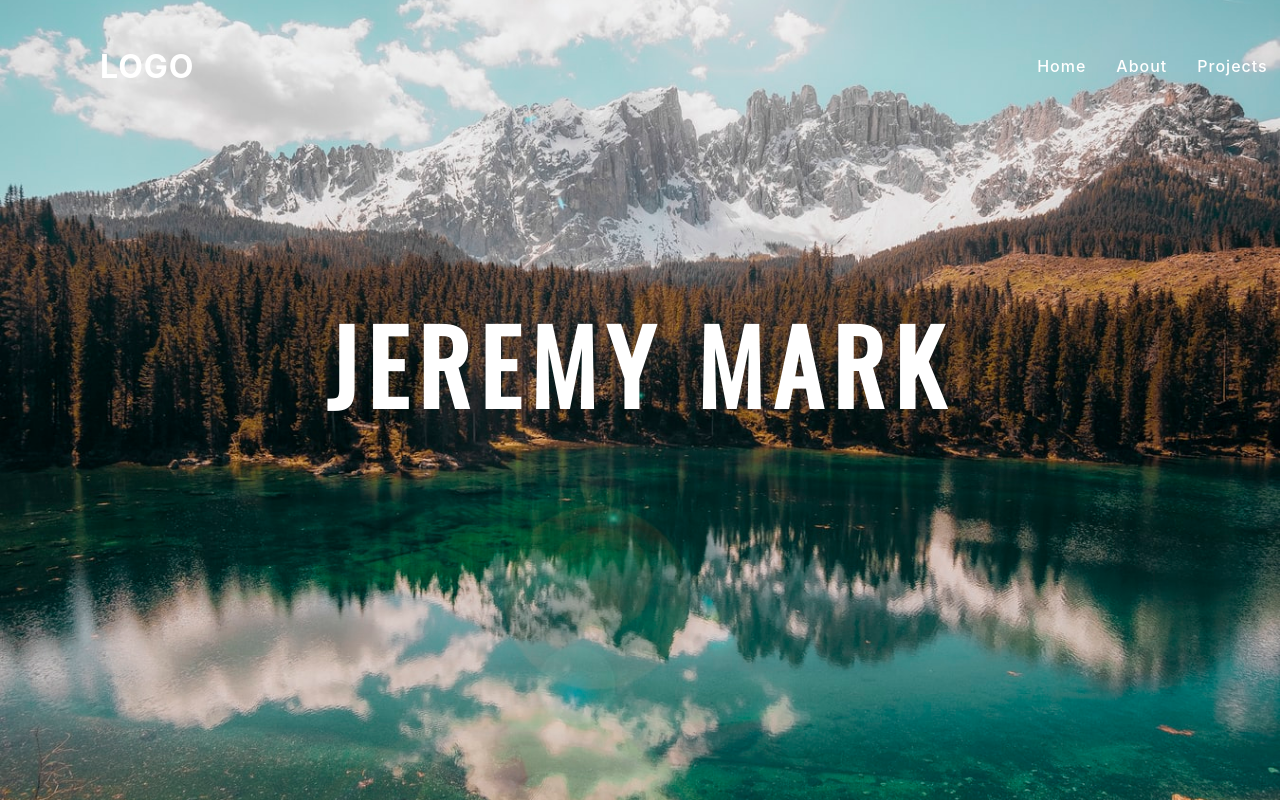
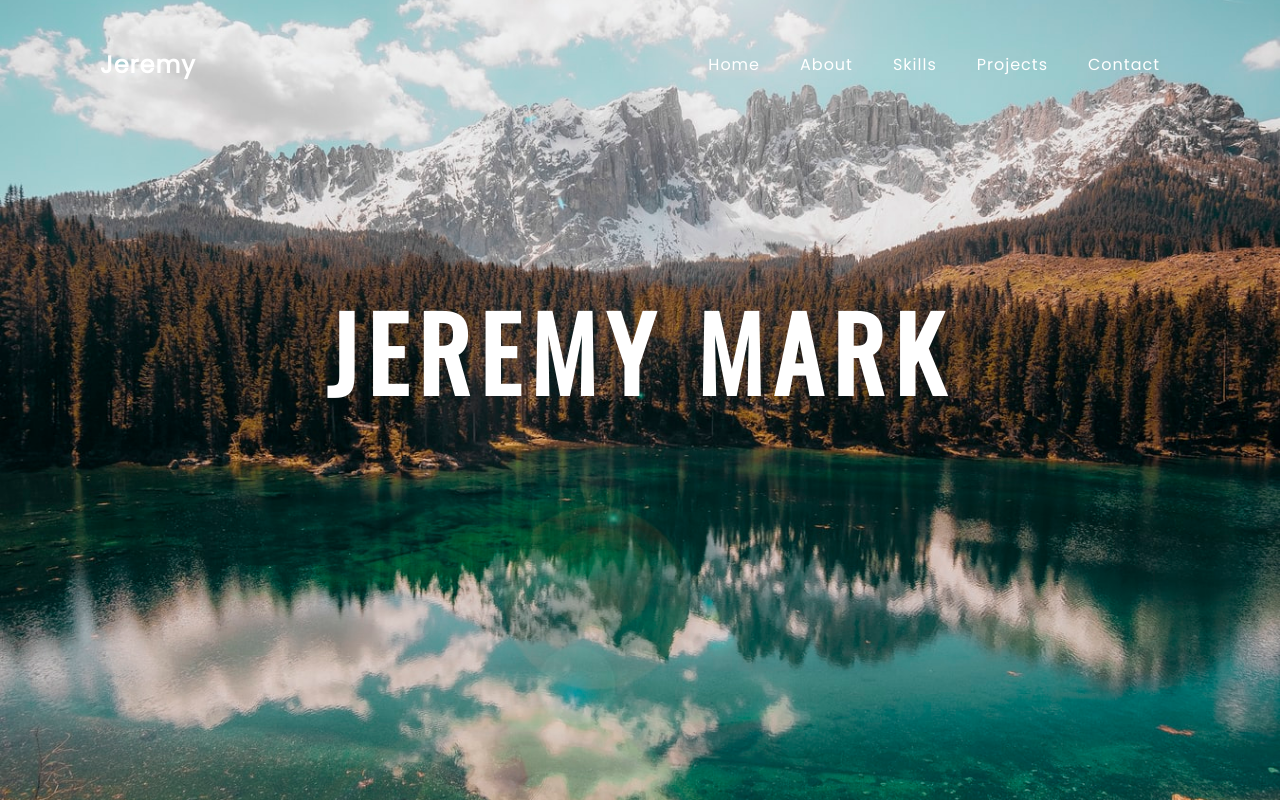
Before and after one commit to jaymar85/portfolio-v2, a React (Create React App) app: page / in a window 1280 px wide. Shown: the top 802 px of the page. Built offline with nearby package versions, Linux system fonts and the light colour scheme.

Commit message:
added responsive navbar and menu bar

```diff
--- /dev/null
+++ b/src/App.css
@@ -0,0 +1,50 @@
+* {
+    margin: 0;
+    padding: 0;
+    box-sizing: border-box;
+    font-family: 'Poppins', sans-serif;
+}
+
+body {
+    /* background: #000;
+    min-height: 200vh;  */
+}
+
+.App {
+    text-align: center;
+}
+
+.App-logo {
+    height: 40vmin;
+    pointer-events: none;
+}
+
+@media (prefers-reduced-motion: no-preference) {
+    .App-logo {
+    animation: App-logo-spin infinite 20s linear;
+    }
+}
+
+.App-header {
+    background-color: #282c34;
+    min-height: 100vh;
+    display: flex;
+    flex-direction: column;
+    align-items: center;
+    justify-content: center;
+    font-size: calc(10px + 2vmin);
+    color: white;
+}
+
+.App-link {
+    color: #61dafb;
+}
+
+@keyframes App-logo-spin {
+    from {
+    transform: rotate(0deg);
+    }
+    to {
+    transform: rotate(360deg);
+    }
+}
--- a/src/App.js
+++ b/src/App.js
@@ -5,6 +5,7 @@ import Resume from './components/resume/Resume';
 import About from './components/about/About';
 import Contact from './components/contact/Contact';
 import Navbar from './components/navbar/Navbar';
+import './App.css';
 
 function App() {
   return (
--- a/src/components/navbar/Navbar.js
+++ b/src/components/navbar/Navbar.js
@@ -1,4 +1,6 @@
 import React, {Component} from 'react';
+import {FontAwesomeIcon} from '@fortawesome/react-fontawesome';
+import { faBars } from '@fortawesome/free-solid-svg-icons'
 import './navbar.css';
 
 class Navbar extends Component {
@@ -25,16 +27,18 @@ class Navbar extends Component {
     render() {
         return (
             <div>
-                <header>
-                    <a href="#" className="logo">Logo</a>
+                <header onScroll={this.handleScroll} className={this.state.addClass}>
+                    <a href="#" className="logo">Jeremy</a>
                     <nav>
                         <ul>
-                            <li><a href="#">Home</a></li>
+                            <li><a href="#" className="active">Home</a></li>
                             <li><a href="#about">About</a></li>
+                            <li><a href="#skills">Skills</a></li>
                             <li><a href="#projects">Projects</a></li>
                             <li><a href="#contact">Contact</a></li>
                         </ul>
                     </nav>
+                    <div className="menu-toggle"><FontAwesomeIcon className='icon' icon={faBars} /></div>
                 </header>
             </div>
         );
--- a/src/components/navbar/navbar.css
+++ b/src/components/navbar/navbar.css
@@ -4,13 +4,14 @@ header {
     position: fixed;
     top: 0;
     left: 0;
-    width: 100vw;
+    width: 100%;
     display: flex;
     justify-content: space-between;
     align-items: center;
     transition-duration: 0.6s;
     padding: 40px 100px;
     z-index: 1000;
+    box-sizing: border-box;
 }
 
 header .logo {
@@ -18,39 +19,113 @@ header .logo {
     color: #fff;
     text-decoration: none;
     font-weight: 700;
-    font-size: 2em;
-    text-transform: uppercase;
+    font-size: 24px;
+    /* text-transform: uppercase; */
     letter-spacing: 1px;
+    height: 50px;
+    line-height: 50px;
 }
 
 header.sticky {
-    padding: 5px 100px;
+    padding: 0px 100px;
     background-color: #272727;
 }
 
-header ul {
+header nav {
+    position: relative;
+}
+
+header nav ul {
     position: relative;
     display: flex;
     justify-content: center;
     align-items: center;
 }
 
-header ul li {
+header nav ul li {
     position: relative;
     list-style: none;
 }
 
-header ul li a {
+header nav ul li a {
     position: relative;
-    margin: 0 15px;
+    /* margin: 0 15px; */
     text-decoration: none;
     color: #fff;
     letter-spacing: 1px;
     font-weight: 500;
     transition-duration: 0.6s;
+    height: 50px;
+    line-height: 50px;
+    padding: 0 20px;
+    display: block;
 }
 
 header.sticky .logo,
-header.sticky ul li a {
-    color: #000;
+header.sticky nav ul li a {
+    color: #fff;
 }
+
+header.sticky nav ul li a:hover,
+header.sticky nav ul li a.active  {
+    color: #fff;
+    background-color: #2196f3;
+}
+
+.menu-toggle {
+    color: #fff;
+    /* float: right; */
+    line-height: 50px;
+    font-size: 24px;
+    cursor: pointer;
+    display: none;
+}
+
+@media (max-width: 991px) {
+    header {
+        padding: 0 20px;
+        background-color: #272727;
+    }
+
+    header.sticky {
+        padding: 0 20px;
+    }
+
+    .menu-toggle {
+        display: block;
+        width: 35px;
+        height: 35px;
+        line-height: 35px;
+        border-radius: 18px;
+        text-align: center;
+        font-size: 18px;
+        transition: 0.4s ease;
+    }
+
+    .menu-toggle:hover {
+        background-color: #2196f3;
+    }
+
+    header nav {
+        position: absolute;
+        width: 100%;
+        height: calc(100vh - 50px);
+        background-color: #333;
+        top: 50px;
+        left: -100%;;
+        transition-duration: 0.5s;
+    }
+
+    header nav.active {
+        left: 0;
+    }
+
+    header nav ul {
+        display: block;
+        text-align: center;
+    }
+
+    header nav ul li a {
+        border-bottom: 1px solid rgba(0,0,0,0.2);
+    }
+}
```
